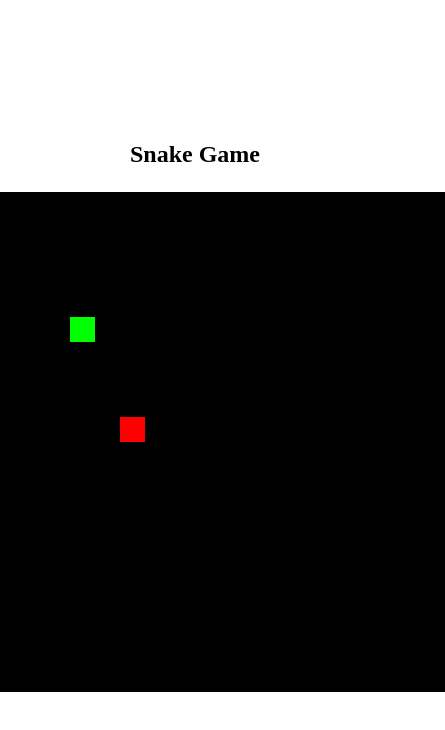
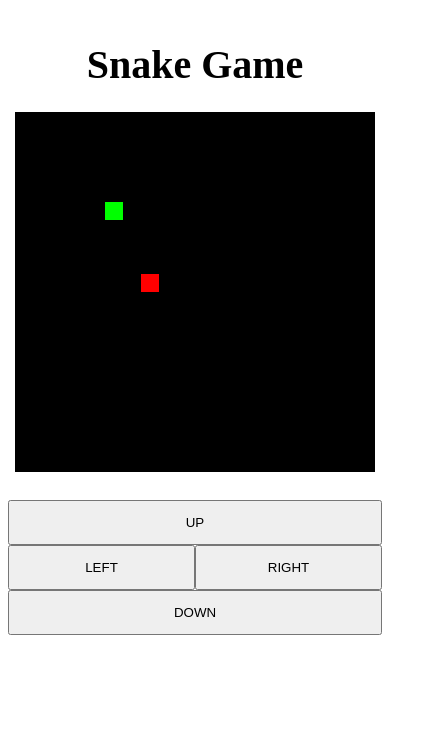
Before and after one commit to foysalahmedmin/snake-game, a plain HTML site: page index.html in a window 390 px wide. Shown: the whole page, 445 px wide, since content can reach past the window. Drawn offline with Linux system fonts and the light colour scheme.

Commit message:
game resposive functionality complete

```diff
--- a/index.html
+++ b/index.html
@@ -1,29 +1,36 @@
 <!DOCTYPE html>
 <html lang="en">
+
 <head>
     <meta charset="UTF-8">
     <meta http-equiv="X-UA-Compatible" content="IE=edge">
     <meta name="viewport" content="width=device-width, initial-scale=1.0">
     <title>Snake_Game</title>
-    <style>
-        section.game-field{
-            height: 95vh;
-            display: flex;
-            align-items: center;
-            justify-content: center;
-        }
-    </style>
+    <link rel="stylesheet" href="./styles/style.css">
 </head>
+
 <body>
     <section class="game-field">
         <div class="container">
-            <h1 style="text-align: center; margin-bottom: 1.5rem;">
+            <h1 class="title">
                 Snake Game
             </h1>
             <canvas id="game-board"></canvas>
         </div>
     </section>
+    <section class="controller">
+        <div class="container">
+            <div class="controllers" id="controllers">
+                <button id="up">UP</button>
+                <button id="left">LEFT</button>
+                <button id="right">RIGHT</button>
+                <button id="down">DOWN</button>
+            </div>
+        </div>
+    </section>
+    <div id="blockSize"></div>
 
     <script src="./script/app.js"></script>
 </body>
+
 </html>
--- a/script/app.js
+++ b/script/app.js
@@ -1,16 +1,27 @@
+// Controller Buttons;
+const controllers = document.getElementById('controllers')
+const up = document.getElementById('up')
+const down = document.getElementById('down')
+const left = document.getElementById('left')
+const right = document.getElementById('up')
+
+// Block Size;
+const blockSizeDiv = document.getElementById('blockSize');
+const blockSize = window.getComputedStyle(blockSizeDiv).getPropertyValue("font-size").slice(0, -2);
+
 // Board;
-const block_size = 25 ;
-const rows = 20 ;
-const cols = 20 ;
+const block_size = +blockSize;
+const rows = 20;
+const cols = 20;
 let board;
 let boardCanvas;
 
 // snake;
-let snakeX = block_size * 5 ;
-let snakeY = block_size * 5 ;
+let snakeX = block_size * 5;
+let snakeY = block_size * 5;
 
-let move_directionX = 0 ;
-let move_directionY = 0 ;
+let move_directionX = 0;
+let move_directionY = 0;
 
 const snake_body = [];
 
@@ -19,24 +30,25 @@ let foodX;
 let foodY;
 
 // game over;
-let game_over = false ;
+let game_over = false;
 
 window.onload = () => {
     board = document.getElementById("game-board");
-    board.height = rows * block_size ;
-    board.width = cols * block_size ;
+    board.height = rows * block_size;
+    board.width = cols * block_size;
     boardCanvas = board.getContext("2d");
 
-    document.onkeyup = changeDirection ;
+    document.onkeyup = changeDirection;
 
     foodPosition();
     // update();
-    let updating = setInterval(() => {update()}, 100)
+    let updating = setInterval(() => { update() }, 100)
 
 }
 
 const update = () => {
-    if(game_over){
+    // stop updating ;
+    if (game_over) {
         return false;
     }
 
@@ -46,59 +58,82 @@ const update = () => {
     boardCanvas.fillStyle = "red";
     boardCanvas.fillRect(foodX, foodY, block_size, block_size);
 
-    if(snakeX == foodX & snakeY == foodY){
+    if (snakeX == foodX & snakeY == foodY) {
         snake_body.push([foodX, foodY]);
         foodPosition();
     }
 
-    for(let i = snake_body.length - 1 ; i > 0; i --){
-        snake_body[i] = snake_body[i-1];
+    for (let i = snake_body.length - 1; i > 0; i--) {
+        snake_body[i] = snake_body[i - 1];
     }
 
-    if(snake_body.length){
+    if (snake_body.length) {
         snake_body[0] = [snakeX, snakeY]
     }
 
     boardCanvas.fillStyle = "lime";
-    snakeX += move_directionX * block_size ;
-    snakeY += move_directionY * block_size ;
-    boardCanvas.fillRect(snakeX , snakeY , block_size, block_size);
+    snakeX += move_directionX * block_size;
+    snakeY += move_directionY * block_size;
+    boardCanvas.fillRect(snakeX, snakeY, block_size, block_size);
 
-    for(let i = 0; i < snake_body.length; i++){
+    for (let i = 0; i < snake_body.length; i++) {
         boardCanvas.fillRect(snake_body[i][0], snake_body[i][1], block_size, block_size);
     }
 
     // game over condition;
-    if(snakeX < 0 || snakeX > rows * block_size || snakeY < 0 || snakeY > cols * block_size){
-        game_over = true ;
+    if (snakeX < 0 || snakeX > rows * block_size || snakeY < 0 || snakeY > cols * block_size) {
+        // game over for cross the area;
+        game_over = true;
         alert("Game Over");
     }
-    for(let i = 0; i < snake_body.length; i ++){
-        if(snakeX == snake_body[i][0] && snakeY == snake_body[i][1]){
-            game_over = true ;
+    for (let i = 0; i < snake_body.length; i++) {
+        // game over for eat self ;
+        if (snakeX == snake_body[i][0] && snakeY == snake_body[i][1]) {
+            game_over = true;
             alert("Game Over");
         }
     }
 
 }
 
+// food positioning;
 const foodPosition = () => {
-    foodX = Math.floor(Math.random() * cols) * block_size ;
-    foodY = Math.floor(Math.random() * rows) * block_size ;
+    foodX = Math.floor(Math.random() * cols) * block_size;
+    foodY = Math.floor(Math.random() * rows) * block_size;
 }
 
+// snake direction;
 const changeDirection = (e) => {
-    if(e.keyCode == "38" && move_directionY != 1){
-        move_directionX = 0 ;
-        move_directionY = -1 ;
-    }else if(e.keyCode == "39" && move_directionX != -1){
-        move_directionX = 1 ;
-        move_directionY = 0 ;
-    }else if(e.keyCode == "40" && move_directionY != -1){
-        move_directionX = 0 ;
-        move_directionY = 1 ;
-    }else if(e.keyCode == "37" && move_directionX != 1){
-        move_directionX = -1 ;
-        move_directionY = 0 ;
+    if (e.keyCode == "38" && move_directionY != 1) {
+        move_directionX = 0;
+        move_directionY = -1;
+    } else if (e.keyCode == "39" && move_directionX != -1) {
+        move_directionX = 1;
+        move_directionY = 0;
+    } else if (e.keyCode == "40" && move_directionY != -1) {
+        move_directionX = 0;
+        move_directionY = 1;
+    } else if (e.keyCode == "37" && move_directionX != 1) {
+        move_directionX = -1;
+        move_directionY = 0;
     }
 }
+
+// direction by button;
+controllers.onclick = (e) => {
+    console.log(e.target.getAttribute('id'))
+    const targetPoint = e.target.getAttribute('id')
+    if (targetPoint == "up" && move_directionY != 1) {
+        move_directionX = 0;
+        move_directionY = -1;
+    } else if (targetPoint == "right" && move_directionX != -1) {
+        move_directionX = 1;
+        move_directionY = 0;
+    } else if (targetPoint == "down" && move_directionY != -1) {
+        move_directionX = 0;
+        move_directionY = 1;
+    } else if (targetPoint == "left" && move_directionX != 1) {
+        move_directionX = -1;
+        move_directionY = 0;
+    }
+}
--- /dev/null
+++ b/styles/style.css
@@ -0,0 +1,52 @@
+section.game-field {
+    min-height: 95vh;
+    display: flex;
+    align-items: center;
+    justify-content: center;
+}
+
+.title {
+    text-align: center;
+    margin-bottom: 1.5rem;
+    font-size: 2.5rem;
+}
+
+.controller .container .controllers {
+    text-align: center;
+    margin-top: 1.5rem;
+    display: none;
+}
+
+#blockSize {
+    font-size: 30px;
+}
+
+@media (max-width: 768px) {
+    section.game-field {
+        min-height: auto;
+    }
+
+    #blockSize {
+        font-size: 21px;
+    }
+
+    .controller .container .controllers {
+        display: grid;
+        grid-template-columns: repeat(2, 1fr);
+    }
+    .controller .container .controllers button{
+        height: 45px;
+    }
+    #up{
+        grid-column: 1 /span 2;
+    }
+    #down{
+        grid-column: 1 /span 2;
+    }
+}
+
+@media (max-width: 576px) {
+    #blockSize {
+        font-size: 18px;
+    }
+}
```
